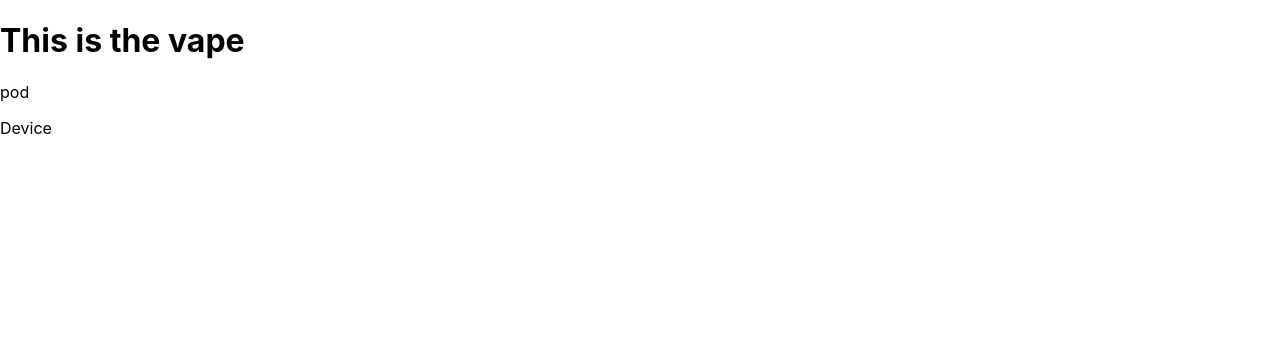
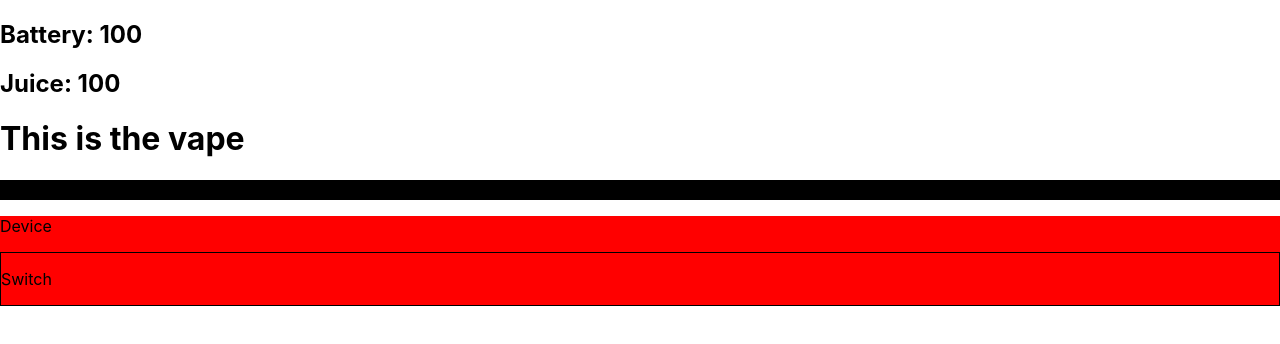
Before and after one commit to mathyoudawson/caliburn, a React (Create React App) app: page / in a window 1280 px wide. Shown: the top 344 px of the page. Built offline with nearby package versions, Linux system fonts and the light colour scheme.

Commit message:
Get a working switch

```diff
--- a/src/App.js
+++ b/src/App.js
@@ -1,11 +1,40 @@
 import React from 'react';
 import './App.css';
 
+function vapeOn(node){
+  // let switchElement = document.querySelector("#switch");
+  // switchElement.classList.add("vapeInUse");
+  node.classList.add("vapeInUse");
+}
+
+function vapeOff(node){
+  // let switchElement = document.querySelector("#switch");
+  // switchElement.classList.add("vapeInUse");
+  node.classList.remove("vapeInUse");
+}
 
 class Pod extends React.Component {
   render(){
     return(
-      <p>pod</p>
+      <div className="pod">
+        <p>pod</p>
+      </div>
+    );
+  }
+}
+
+class Switch extends React.Component {
+  componentDidMount(){
+    let switchElement = document.querySelector("#switch");
+    switchElement.addEventListener("mousedown",  () => { vapeOn(switchElement); });
+    switchElement.addEventListener("mouseup",  () => { vapeOff(switchElement); });
+  }
+
+  render(){
+    return(
+      <div id="switch" className="switch">
+        <p>Switch</p>
+      </div>
     );
   }
 }
@@ -13,19 +42,36 @@ class Pod extends React.Component {
 class Device extends React.Component {
   render(){
     return(
-      <p>Device</p>
+      <div className="device">
+        <p>Device</p>
+        <Switch />
+      </div>
     );
   }
 }
 
 class Vape extends React.Component {
+  constructor(props) {
+    super(props);
+    this.state = {
+      battery: 100,
+      juice: 100,
+    };
+  }
+
   render(){
     return(
+      <div>
+        <div className="information">
+          <h2><strong>Battery: </strong>{this.state.battery}</h2>
+          <h2><strong>Juice: </strong>{this.state.juice}</h2>
+        </div>
         <div className="vape">
           <h1>This is the vape</h1>
           <Pod />
           <Device />
         </div>
+      </div>
     );
   }
 }
--- a/src/index.css
+++ b/src/index.css
@@ -11,3 +11,19 @@ code {
   font-family: source-code-pro, Menlo, Monaco, Consolas, 'Courier New',
     monospace;
 }
+
+.device {
+  background-color: red;
+}
+
+.pod {
+  background-color: black;
+}
+
+.switch {
+  border: 1px solid black;
+}
+
+.vapeInUse {
+  background-color: green;
+}
```
